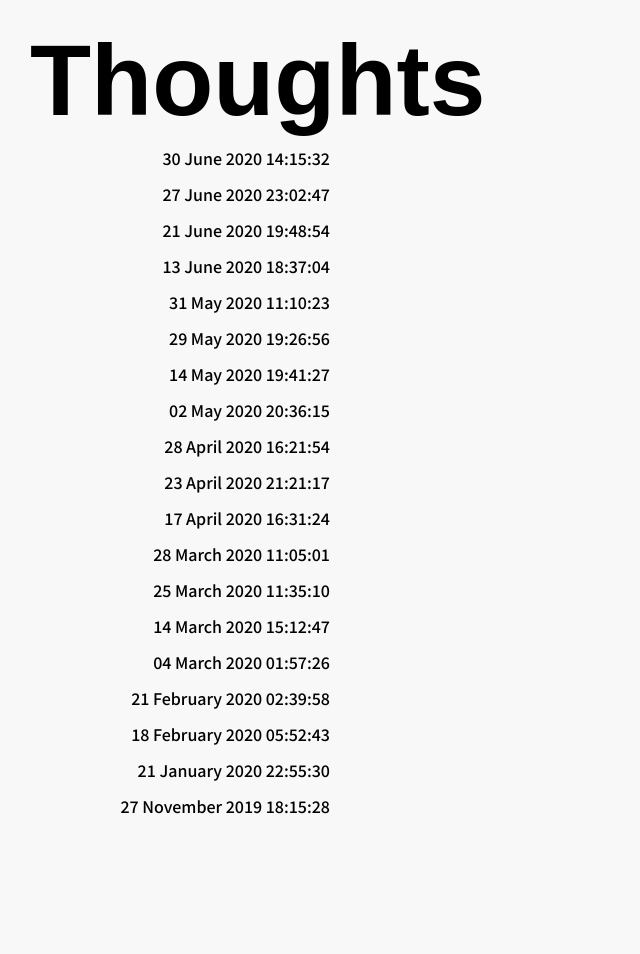
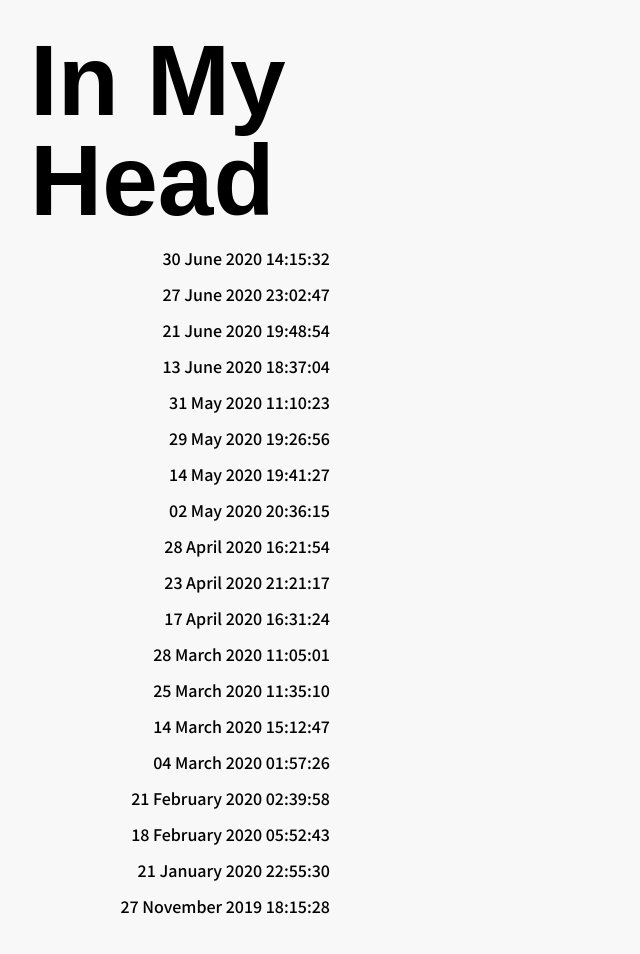
Before and after one commit to law-wang/ferrari, a Jekyll site: the page built from index.md, in a window 1280 px wide. Shown: the whole page, without its empty margins (0-640 px from the left). Built offline with Jekyll 4.4.1, drawn with Linux system fonts in a browser that asks for light colours; some web fonts are replaced; before the commit the page ends 900 px from its top, so only the background shows below that.

Commit message:
Update home.html

```diff
--- a/_layouts/home.html
+++ b/_layouts/home.html
@@ -9,7 +9,7 @@
     <link rel="stylesheet" href="/styles.css">
   </head>
   <body class="home">
-    <h1>Thoughts</h1>
+    <h1>In My Head</h1>
     <ul>
       {% for post in site.posts %}
         <li>
```
